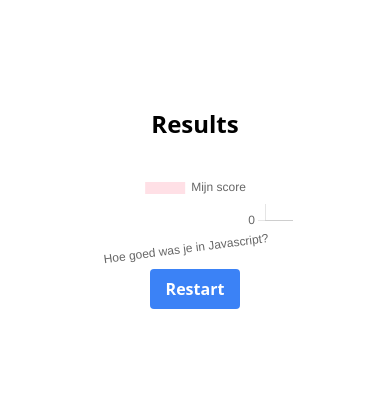
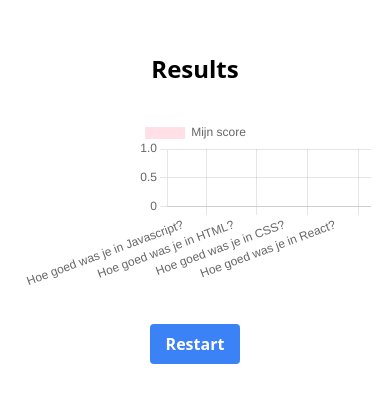
Before and after one commit to joeribreedveld/f3m9-prog-skills, a Next.js app: page /results in a window 390 px wide. Shown: the part 214-616 px from the top of the page. Built offline with nearby package versions, Linux system fonts and the light colour scheme.

Commit message:
style(results): make chartjs responsive and wider on mobile

```diff
--- a/pages/results.tsx
+++ b/pages/results.tsx
@@ -78,7 +78,7 @@ function Results({ results, setResults }: any) {
     <>
       <section>
         <h1 className="text-2xl font-bold mb-8">Results</h1>
-        <article className="w-[50vw]">
+        <article className="w-[90vw] md:w-[50vw] mb-8">
           <Bar data={data}></Bar>
         </article>
         <button
```
